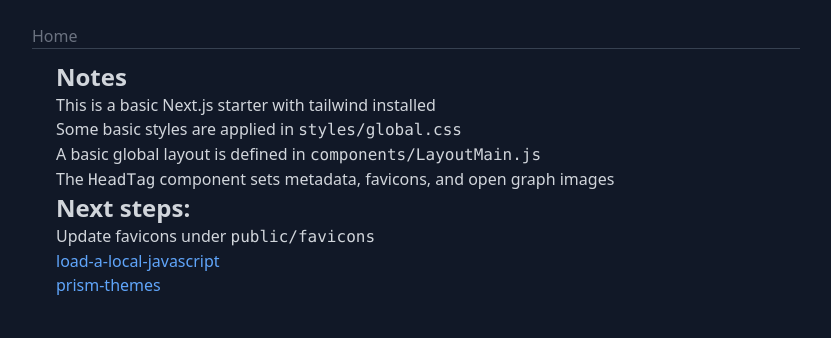
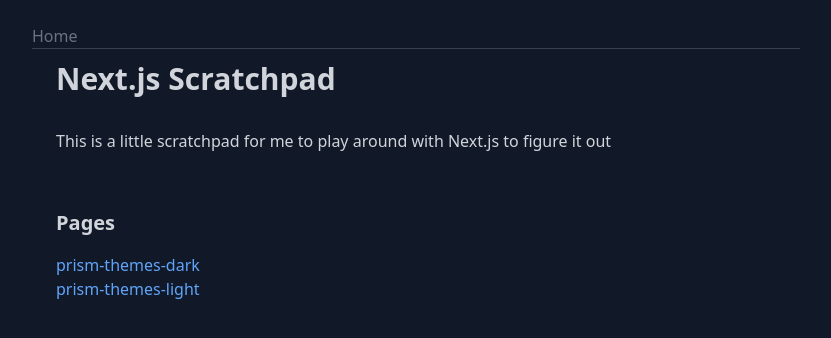
Before and after one commit to alanwsmith/nextjs-playground.alanwsmith.com, a Next.js app in the folder site/: page / in a window 1280 px wide. Shown: the top 338 px of the page, without its empty margins (224-1055 px from the left). Built offline with nearby package versions, Linux system fonts and the light colour scheme.

Commit message:
Updated home page text

```diff
--- a/site/pages/index.js
+++ b/site/pages/index.js
@@ -5,43 +5,28 @@
   return (
     <>
       <HeadTag
-        description="Next.js App Starter from Alan W. Smith"
-        image="https://nextjs-app-starter.alanwsmith.com/og-images/main.png"
-        title="Next.js App Starter from Alan W. Smith"
+        description="A Next.js scratchpad from Alan W. Smith"
+        image="https://nextjs-scratchpad.alanwsmith.com/og-images/main.png"
+        title="The Next.js Scratchpad Of Alan"
         type="website"
-        url="https://nextjs-app-starter.alanwsmith.com"
+        url="https://nextjs-scratchpad.alanwsmith.com"
       />
-      <h2>Notes</h2>
-      <ul>
-        <li>This is a basic Next.js starter with tailwind installed</li>
-        <li>
-          Some basic styles are applied in <code>styles/global.css</code>
-        </li>
-        <li>
-          A basic global layout is defined in{' '}
-          <code>components/LayoutMain.js</code>
-        </li>
-        <li>
-          The <code>HeadTag</code> component sets metadata, favicons, and open
-          graph images
-        </li>
-      </ul>
-      <h2>Next steps:</h2>
+      <h1>Next.js Scratchpad</h1>
+      <p>
+        This is a little scratchpad for me to play around with Next.js to figure
+        it out
+      </p>
+
+      <h3>Pages</h3>
       <ul>
         <li>
-          Update favicons under <code>public/favicons</code>
-        </li>
-      </ul>
-
-      <ul>
-        <li>
-          <Link href="/load-a-local-javascript">
-            <a>load-a-local-javascript</a>
+          <Link href="/prism-themes-dark">
+            <a>prism-themes-dark</a>
           </Link>
         </li>
         <li>
-          <Link href="/prism-themes">
-            <a>prism-themes</a>
+          <Link href="/prism-themes-light">
+            <a>prism-themes-light</a>
           </Link>
         </li>
       </ul>
--- a/site/pages/load-a-local-javascript/index.js
+++ /dev/null
@@ -1,46 +0,0 @@
-import fs from 'fs'
-import Script from 'next/script'
-
-export default function Page(props) {
-  const exampleScriptTag = `<Script src="https://www.google-analytics.com/analytics.js" />`
-
-  // put in an example of this:
-  // <Script id="show-banner" strategy="lazyOnload">
-  // {`document.getElementById('banner').classList.remove('hidden')`}
-  // </Script>
-
-  return (
-    <div>
-      <p>
-        Note: this is proabbly not the way you want to do this, but it lets you
-        get a script that is sitting in the same directory as your page. You are
-        probably better off putting the script in the public directory and
-        calling it from there like: {exampleScriptTag}
-      </p>
-      <div>{props.script_js}</div>
-      <Script
-        id="test_script"
-        strategy="afterInteractive"
-        dangerouslySetInnerHTML={{
-          __html: props.script_js,
-        }}
-      />
-    </div>
-  )
-}
-
-export async function getStaticProps(context) {
-  function loadFileAsString(path) {
-    try {
-      const fileText = fs.readFileSync(path, `utf8`)
-      return fileText
-    } catch (err) {
-      return `Could not load: ${path}`
-    }
-  }
-  return {
-    props: {
-      script_js: loadFileAsString(`./pages/load-a-local-javascript/script.js`),
-    },
-  }
-}
--- a/site/pages/load-a-local-javascript/script.js
+++ /dev/null
@@ -1,5 +0,0 @@
-function testThis() {
-  console.log('here')
-}
-
-testThis()
```
Also changed, not shown: 2 other files (tests, documents, lock files or other folders).
